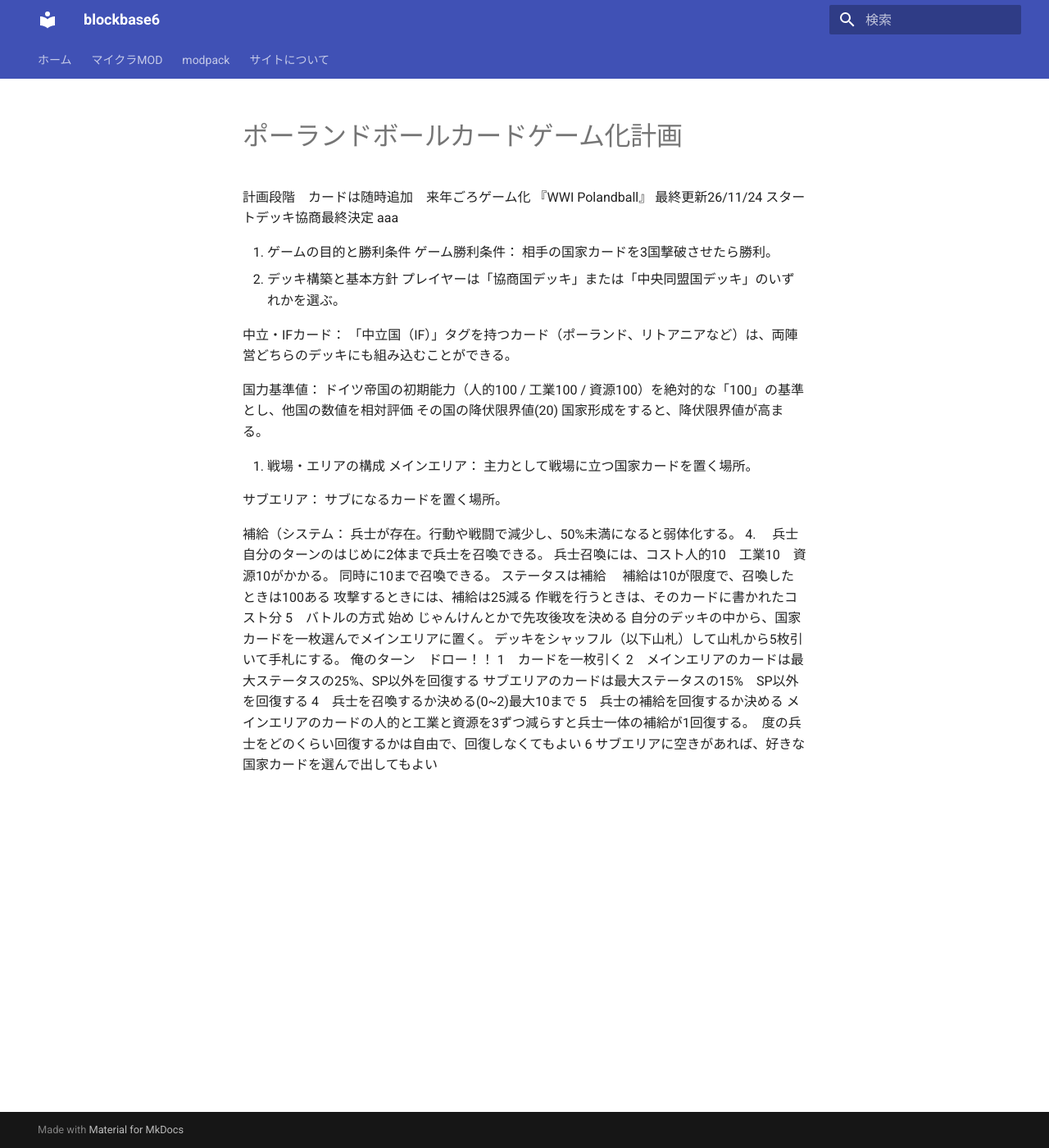
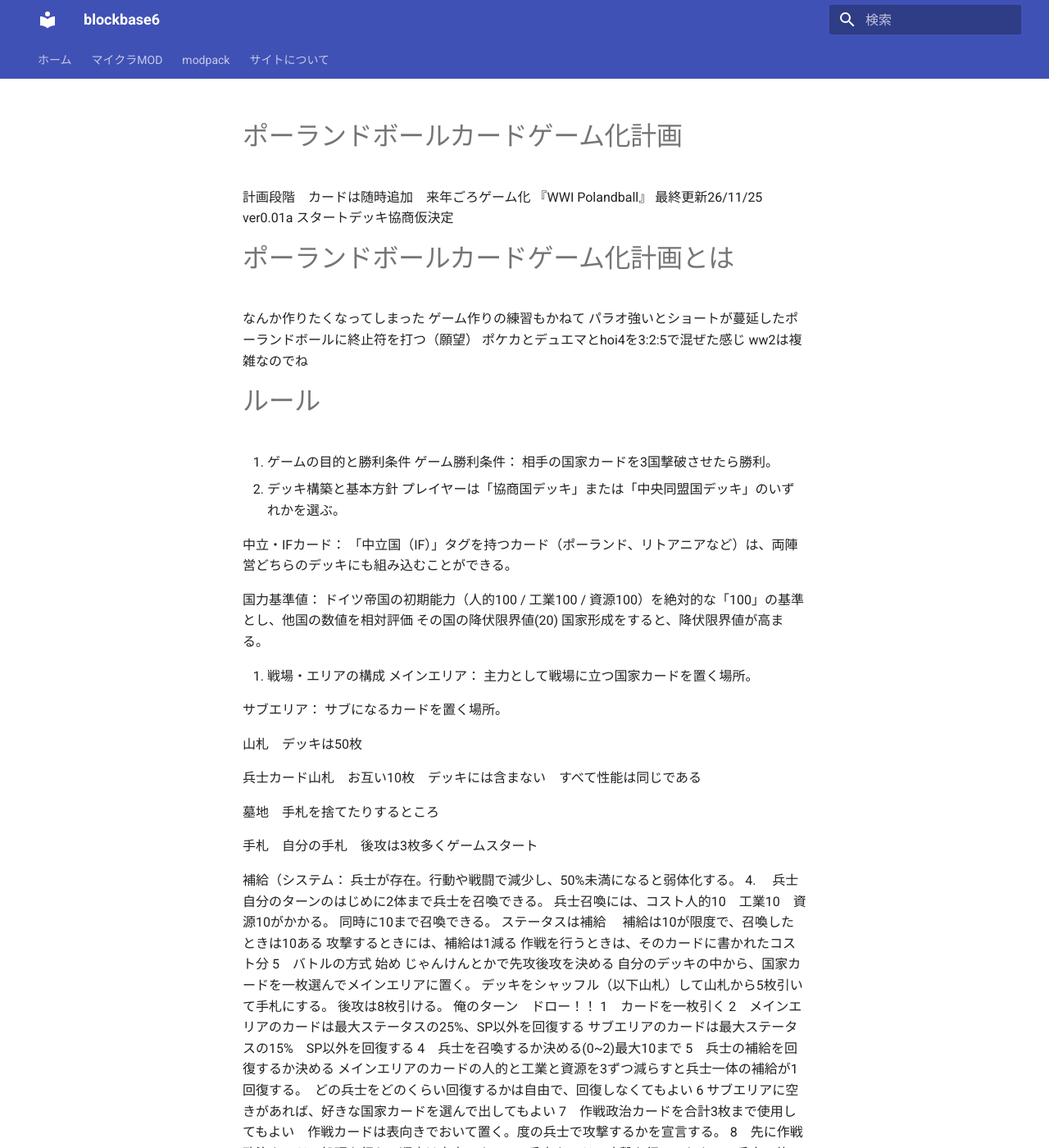
Before and after one commit to okomehannta/blockbase6, an MkDocs documentation site: the page built from docs/polandballcard.md, in a window 1280 px wide and 1400 px high. Shown: the whole window at 82% size. Built offline with MkDocs 1.6.1 and Material for MkDocs 9.7.7, drawn with Linux system fonts in a browser that asks for light colours; some of the changed text lies outside the part shown.

Commit message:
Update polandballcard.md

```diff
--- a/docs/polandballcard.md
+++ b/docs/polandballcard.md
@@ -1,11 +1,17 @@
 #ポーランドボールカードゲーム化計画
 計画段階　カードは随時追加　来年ごろゲーム化
 『WWI Polandball』
-最終更新26/11/24
-スタートデッキ協商最終決定
-aaa
+最終更新26/11/25
+ver0.01a
+スタートデッキ協商仮決定
+#ポーランドボールカードゲーム化計画とは
+なんか作りたくなってしまった
+ゲーム作りの練習もかねて
+パラオ強いとショートが蔓延したポーランドボールに終止符を打つ（願望）
+ポケカとデュエマとhoi4を3:2:5で混ぜた感じ
+ww2は複雑なのでね
 
-
+#ルール
 1. ゲームの目的と勝利条件
 ゲーム勝利条件： 相手の国家カードを3国撃破させたら勝利。
 2. デッキ構築と基本方針
@@ -23,25 +29,105 @@ aaa
 
 サブエリア： サブになるカードを置く場所。
 
+山札　デッキは50枚
+
+兵士カード山札　お互い10枚　デッキには含まない　すべて性能は同じである
+
+墓地　手札を捨てたりするところ
+
+手札　自分の手札　後攻は3枚多くゲームスタート
+
 補給（システム： 兵士が存在。行動や戦闘で減少し、50%未満になると弱体化する。
 4. 　兵士
 自分のターンのはじめに2体まで兵士を召喚できる。
 兵士召喚には、コスト人的10　工業10　資源10がかかる。
 同時に10まで召喚できる。
 ステータスは補給
-補給は10が限度で、召喚したときは100ある
-攻撃するときには、補給は25減る
+補給は10が限度で、召喚したときは10ある
+攻撃するときには、補給は1減る
 作戦を行うときは、そのカードに書かれたコスト分
 5　バトルの方式
 始め
 じゃんけんとかで先攻後攻を決める
 自分のデッキの中から、国家カードを一枚選んでメインエリアに置く。
 デッキをシャッフル（以下山札）して山札から5枚引いて手札にする。
+後攻は8枚引ける。
 俺のターン　ドロー！！
 1　カードを一枚引く
 2　メインエリアのカードは最大ステータスの25%、SP以外を回復する
 サブエリアのカードは最大ステータスの15%　SP以外を回復する
 4　兵士を召喚するか決める(0~2)最大10まで
 5　兵士の補給を回復するか決める
-メインエリアのカードの人的と工業と資源を3ずつ減らすと兵士一体の補給が1回復する。　度の兵士をどのくらい回復するかは自由で、回復しなくてもよい
+メインエリアのカードの人的と工業と資源を3ずつ減らすと兵士一体の補給が1回復する。　どの兵士をどのくらい回復するかは自由で、回復しなくてもよい
 6 サブエリアに空きがあれば、好きな国家カードを選んで出してもよい
+7　作戦政治カードを合計3枚まで使用してもよい　作戦カードは表向きでおいて置く。度の兵士で攻撃するかを宣言する。
+8　先に作戦政治カードの処理を行う。順序は自由でよい
+9　兵士カードで攻撃を行ってもよい。兵士一体で、基礎攻撃力2にすべてのバフを加算して小数点第一位で切り上げた値を相手の兵士一体に与え、相手の補給ゲージを減らす。兵士カードで攻撃を行った後は、補給-1にすべてのデバフを加算した値をその兵士に与える。もし相手の兵士の数が自分より上回っていて、総補給も上回っていたら、相手の国家カードに直接攻撃ができる。相手のSPを5減らす。バフで上乗せできる。SPが0になったら、専用作戦カードで撃破ができる。
+10　相手のターンを繰り返して、3体倒した方の勝ち。
+
+
+#カードの種類
+先行公開　スタートデッキ協商　スタートデッキ中央
+変更の可能性大有り
+ギリシャ
+
+[国家カード]
+協商国
+[国力]　人的35 工業25 資源30 SP 20
+[固有効果]
+メガリイデア　オスマン帝国に対する攻撃+30%　物資消費-5%
+オスマン帝国を撃破したなら、国名を[大ギリシャ]に変更し、人的工業資源SPをそれぞれ+10し、この国に[メガリ・イデアの完遂]
+を与える。
+[メガリ・イデアの完遂]　ゲーム中、自分のすべてのカードの攻防+20%
+
+
+[国家形成]???　[メガリ・イデアの完遂]を有しており、手札に[国名]があり、メインエリアまたはサブエリアに[国名]があり、[国名]を撃破する。または、[国名]の撃破
+[メガリ・イデアの完遂]効果を受け継いだバルカン連邦になる。
+PBSD2 012/019 [R]
+
+国家形成とは、条件を満たしたらさらに強い国家になれるシステム
+ゲームルールが複雑なので、簡略化されるかもしれない
+国家は全部R
+レアリティはPOR  SR   VR   R   U  C
+国家形成は何だろうね　ヒントはブルガリア
+決まってるけどシークレット
+
+塹壕戦
+
+[作戦カード]
+汎用
+[固有効果]
+このカードは8枚まで入れてよい。
+自分のメインエリアのカードに、このターン中以下の効果を付与
+塹壕戦　兵士攻撃-5%　兵士防御+10%
+PBSD2 006/014 [U]
+
+WW1は塹壕戦で有名だけど、そこまで使いたがらない効果なのがね
+もうちょっと強くするかもしれない
+
+ルーマニア
+
+[国家カード]
+協商国
+[国力]　人的45 工業25 資源75 SP 20
+[固有効果]
+失われた国土　攻撃-15%　防御-15%　物資補給+50%　作戦コスト+40%
+1ターンに2度、政治カードの使用、ハンガリー、オーストリア帝国、ブルガリアのSPを1減らす、敵国のSPを5減らす、のうちどれかを達成することで、以下の順で上書きされる。国力ステータスは引き継ぐ。
+①初期の修正　攻撃-15%　物資補給+35%　作戦コスト+20% 人的+15
+②部分的な修正　攻撃-10%　物資補給+5%
+③大幅な修正　物資補給+10%  工業+45
+④大部分の修正　攻撃+15%　物資補給+15%　作戦コスト-5%
+⑤最後の修正　攻撃+25%　防御+25%　物資補給+20%　作戦コスト-5%
+⑥大ルーマニア完成　攻撃+30% SP+10 SPをすべて回復し、国名を[大ルーマニア]に変更する。
+
+
+[国家形成]????????　[大ルーマニア完成]を有しており、??????????????????????????
+??????????
+
+
+PBRP1 007/089 [R]
+
+WW2版ではハンガリーがこんな能力になると思う
+国家形成は再びシークレット
+今のところこれはパック第一弾
+名前未定
```
